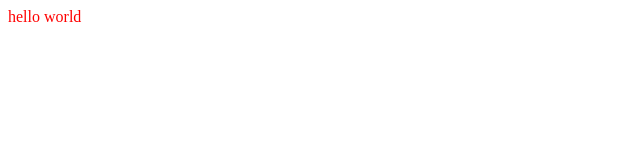
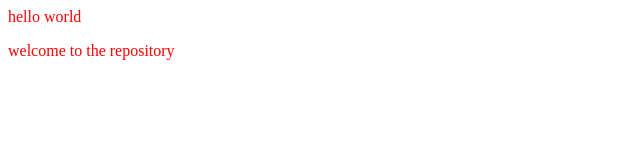
Before and after one commit to mohamad-sadhiq/localrrepo, a plain HTML site: page index.html in a window 1280 px wide. Shown: the whole page, without its empty margins (0-640 px from the left). Drawn offline with Linux system fonts and the light colour scheme.

Commit message:
added new feature

```diff
--- a/index.html
+++ b/index.html
@@ -1,2 +1,3 @@
 <link rel="stylesheet" href="style.css">
 <p> hello world</p>
+<p>welcome to the repository</p>
```
